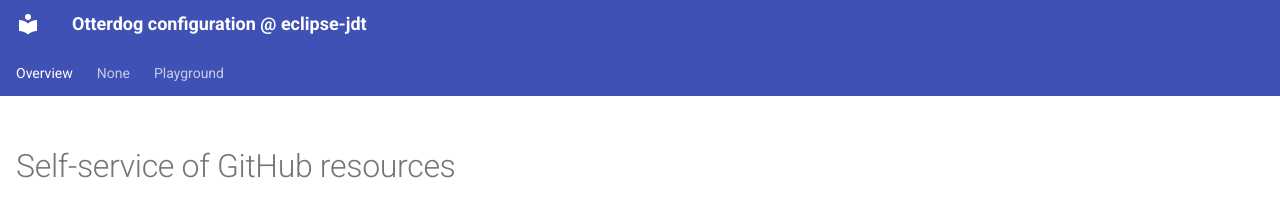
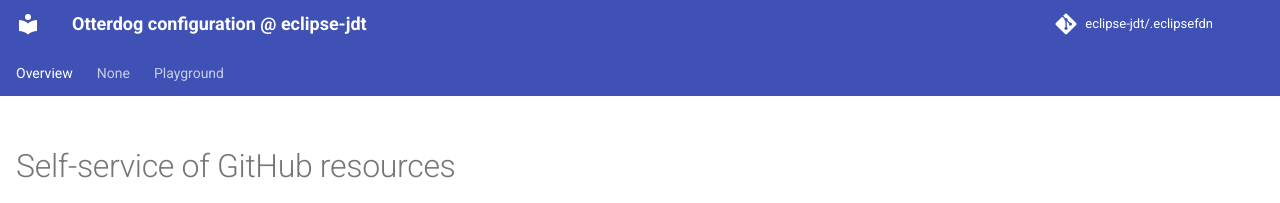
Before and after one commit to eclipse-jdt/.eclipsefdn, an MkDocs documentation site: the page built from docs/index.md, in a window 1280 px wide. Shown: the top 203 px of the page. Built offline with MkDocs 1.6.1 and Material for MkDocs 9.7.7, drawn with Linux system fonts in a browser that asks for light colours; comment, search, counter and statistics services are not loaded.

Commit message:
Updating file 'mkdocs.yml' with otterdog.

```diff
--- a/mkdocs.yml
+++ b/mkdocs.yml
@@ -3,6 +3,9 @@ site_description: Otterdog configuration @ eclipse-jdt
 strict: false
 
 site_url: https://eclipse-jdt.github.io/.eclipsefdn/
+
+repo_name: eclipse-jdt/.eclipsefdn
+repo_url: https://github.com/eclipse-jdt/.eclipsefdn/
 
 docs_dir: ./docs
 site_dir: ./_site
```
